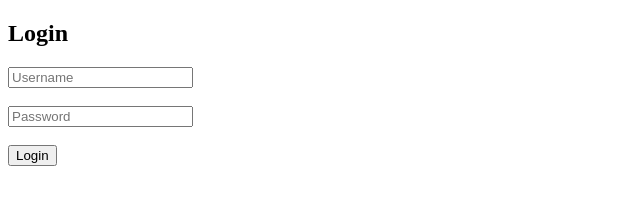
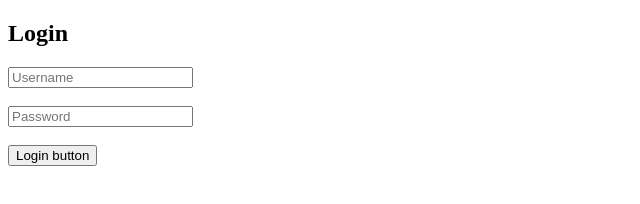
Before and after one commit to Thacbellia/Login, a plain HTML site: page login.html in a window 1280 px wide. Shown: the whole page, without its empty margins (0-640 px from the left). Drawn offline with Linux system fonts and the light colour scheme.

```diff
--- a/login.html
+++ b/login.html
@@ -10,7 +10,7 @@
   <form onsubmit="login(event)">
     <input type="text" id="username" placeholder="Username" required><br><br>
     <input type="password" id="password" placeholder="Password" required><br><br>
-    <button type="submit">Login</button>
+    <button type="submit">Login button</button>
   </form>
 
   <p id="message"></p>
```
